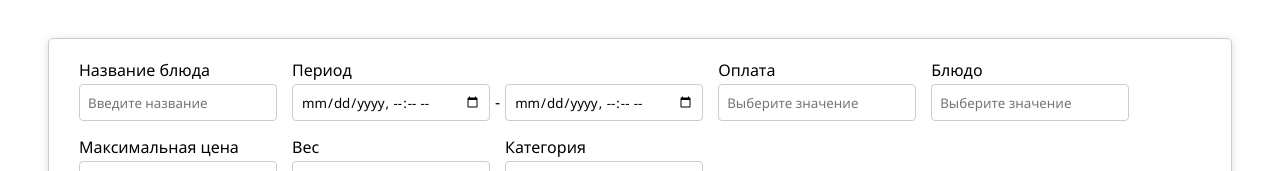
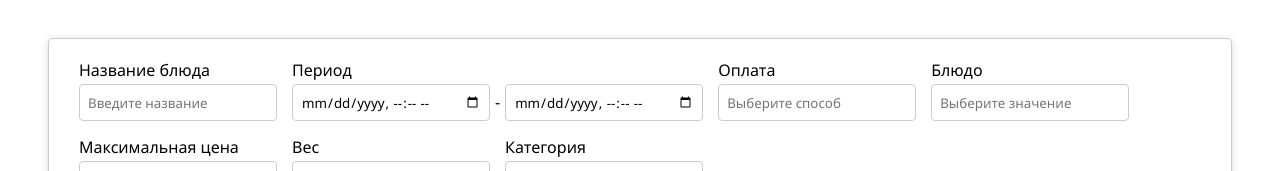
Before and after one commit to saha1616626/vkusnoroll-admin-dashboard, a React (Create React App) app: page / in a window 1280 px wide. Both pictures are taken after a click on the button "Фильтрация". Shown: the part 203-374 px from the top of the page. Built offline with nearby package versions, Linux system fonts and the light colour scheme.

Commit message:
Переделали поле select

```diff
--- a/src/components/Elements/FilterMenu.jsx
+++ b/src/components/Elements/FilterMenu.jsx
@@ -3,6 +3,7 @@
 import React from 'react';
 import PropTypes from 'prop-types';
 import FilterMultiSelect from './FilterMultiSelect';
+import FilterSelect from './FilterSelect';
 
 // Импорт стилей
 import './../../styles/elements/filterMenu.css'
@@ -87,25 +88,17 @@ const FilterMenu = ({
                         )}
 
                         {filter.type === 'select' && (
-                            <input
-                                id={filter.name}
-                                type="text"
+                            <FilterSelect
                                 placeholder={filter.placeholder || 'Выберите значение'}
-                                name={filter.name}
-                                value={formData[filter.name] || ''}
-                                onChange={(e) => handleChange(e)}
-                                onBlur={(e) => handleBlur(e, filter.options)} // Передаем массив опций
-                                className="filter-input"
-                                list={`${filter.name}-options`}
+                                options={filter.options}
+                                selectedValue={formData[filter.name] || ''}
+                                onChange={(value) => handleChange({
+                                    target: {
+                                        name: filter.name,
+                                        value: value
+                                    }
+                                })}
                             />
-                        )}
-
-                        {filter.type === 'select' && (
-                            <datalist id={`${filter.name}-options`}>
-                                {filter.options.map((option, idx) => (
-                                    <option key={idx} value={option} />
-                                ))}
-                            </datalist>
                         )}
 
                         {filter.type === 'multi-select' && (
--- a/src/components/Elements/FilterMultiSelect.jsx
+++ b/src/components/Elements/FilterMultiSelect.jsx
@@ -1,4 +1,4 @@
-// Поле для выбора нескольких значений
+// Поле для выбора нескольких значений из списка
 
 import React, { useState, useEffect, useRef, useCallback } from 'react';
 
@@ -51,7 +51,7 @@ const FilterMultiSelect = ({ placeholder, options, selectedValues, onChange }) =
         if (!selectedValues.includes(option)) {
             onChange([...selectedValues, option]);
         }
-        inputRef.current.focus();
+        inputRef.current.focus(); // После выбора элемента фокус остается на списке, список не закрывается
     };
 
     // Автоматическая фильтрация списка при вводе без учета регистра
--- a/src/components/Elements/FilterSelect.jsx
+++ b/src/components/Elements/FilterSelect.jsx
@@ -0,0 +1,107 @@
+// Поле для выбора значения из списка
+
+import React, { useState, useEffect, useRef, useCallback } from "react";
+
+// Импорт стилей
+import './../../styles/elements/filterSelect.css'
+
+const FilterSelect = ({ placeholder, options, selectedValue, onChange }) => {
+    const [inputValue, setInputValue] = useState('');
+    const [isOpen, setIsOpen] = useState(false); // Управляет видимостью выпадающего списка
+    const [displayValue, setDisplayValue] = useState('');
+    // useRef для отслеживания кликов вне компонента
+    const wrapperRef = useRef(null);
+    const inputRef = useRef(null);
+
+    // Пустой вариант выборки в начало списка
+    const allOptions = ['', ...options];
+
+    // Форматирование отображаемого значения в placeholder поля
+    const formatDisplayValue = useCallback(() => { // useCallback для мемоизации функции
+        if (selectedValue.length === 0) return ''; // Если нет выбранных элементов
+        return selectedValue.length > 28 ? selectedValue.slice(0, 25) + '...' : selectedValue;
+    }, [selectedValue]);
+
+    // Обновление displayValue (значения в placeholder) при изменении selectedValues
+    useEffect(() => { // useEffect отслеживает изменения зависимостей
+        setDisplayValue(formatDisplayValue());
+    }, [formatDisplayValue]); // Следим за изменением selectedValues (выбранные значения)
+
+    // Обработчик клика вне компонента
+    useEffect(() => {
+        const handleClickOutside = (event) => {
+            if (wrapperRef.current && !wrapperRef.current.contains(event.target)) {
+                setIsOpen(false);
+            }
+        };
+        document.addEventListener('mousedown', handleClickOutside); // Запрет на немедленное закрытие при клике на элементы списка
+        return () => document.removeEventListener('mousedown', handleClickOutside);
+    }, []);
+
+    /*
+===========================
+Обработчики событий
+===========================
+*/
+
+    // Открытие меню при нажатии на поле
+    const handleInputFocus = () => {
+        setIsOpen(true);
+        setInputValue('');
+    };
+
+    // Выбор элемента из списка
+    const handleSelect = (option) => {
+        onChange(option); // Передаем выбранное значение
+        setIsOpen(false); // Закрываем список
+    };
+
+    // Автоматическая фильтрация списка при вводе без учета регистра
+    const filteredOptions = allOptions.filter(option =>
+        option.toLowerCase().includes(inputValue.toLowerCase())
+      );
+
+    return (
+        <div className="filter-select" ref={wrapperRef}>
+
+            <input
+                ref={inputRef}
+                type="text"
+                value={isOpen ? inputValue : displayValue}
+                onChange={(e) => setInputValue(e.target.value)}
+                onFocus={handleInputFocus}
+                placeholder={
+                    selectedValue.length === 0
+                        ? [placeholder] // Отображаем в placeholder заранее созданное сообщение, если нет выбранных объектов
+                        : displayValue || 'Выберите элемент'
+                }
+                className="filter-input"
+                readOnly={isOpen} // Запрещаем ручной ввод
+            />
+
+            {isOpen && (
+                <div className="filter-select-dropdown-container">
+                    <div className="filter-select-dropdown">
+                        {filteredOptions.map((option, index) => (
+                            <div
+                                key={index}
+                                className={`filter-select-dropdown-item ${
+                                    option === selectedValue ? 'selected' : ''
+                                  } ${
+                                    option === '' ? 'filter-select-empty-option' : ''
+                                  }`}
+                                onClick={() => handleSelect(option)}
+                            >
+                                {option === '' ? 'Не выбрано' : option}
+                            </div>
+                        ))}
+                    </div>
+                </div>
+            )}
+
+        </div>
+    );
+
+};
+
+export default FilterSelect;
--- a/src/components/Pages/Dishes.jsx
+++ b/src/components/Pages/Dishes.jsx
@@ -128,7 +128,8 @@ const Dishes = () => {
             type: 'select',
             name: 'pay',
             label: 'Оплата',
-            options: ['Карта', 'Наличные']
+            options: ['Карта', 'Наличные'],
+            placeholder: 'Выберите способ'
         },
         {
             type: 'select',
--- a/src/styles/elements/filterMultiSelect.css
+++ b/src/styles/elements/filterMultiSelect.css
@@ -1,22 +1,21 @@
-/* Поле для выбора нескольких значений */
+/* Поле для выбора нескольких значений из списка */
 
 /* Контейнер выпадающего меню */
 .multi-select {
     display: flex;
     flex-direction: column;
-    position: absolute;
-    /* position: relative; */
+    position: relative;
 }
 
 /* Контейнер выпадающего списка */
 .multi-select-element-container {
-
+    position: absolute;
     background-color: white; /* Цвет заднего фона */
     border: 1px solid #ccc; /* Цвет рамки */
     border-radius: 5px; /* С округленными углами */
     box-shadow: 0 2px 8px rgba(0, 0, 0, 0.15); /* Тень для меню */
     z-index: 1; /* Размещение поверх других элементов */
-    margin-top: 5px;
+    margin-top: 45px;
     max-height: 200px;
     overflow-y: auto; /* Скролл */
     width: 197.46px;
--- /dev/null
+++ b/src/styles/elements/filterSelect.css
@@ -0,0 +1,57 @@
+/* Поле для выбора значения из списка */
+
+/* Контейнер выпадающего меню */
+.filter-select {
+    display: flex;
+    flex-direction: column;
+    position: relative;
+}
+
+/* Контейнер выпадающего списка */
+.filter-select-dropdown-container {
+    position: absolute;
+    background-color: white;
+    /* Цвет заднего фона */
+    border: 1px solid #ccc;
+    /* Цвет рамки */
+    border-radius: 5px;
+    /* С округленными углами */
+    box-shadow: 0 2px 8px rgba(0, 0, 0, 0.15);
+    /* Тень для меню */
+    z-index: 1;
+    /* Размещение поверх других элементов */
+    margin-top: 45px;
+    max-height: 200px;
+    overflow-y: auto;
+    /* Скролл */
+    width: 197.46px;
+}
+
+/* Выпадающее меню - список невыбранных объектов */
+.filter-select-dropdown {
+    position: relative;
+    border-end-start-radius: 5px;
+    border-end-end-radius: 5px;
+}
+
+/* Элементы выпадающего меню - невыбранные объекты */
+.filter-select-dropdown-item {
+    padding: 8px;
+    cursor: pointer;
+    transition: background-color 0.2s;
+}
+.filter-select-dropdown-item:hover {
+    background-color: #f0f0f0;
+    /* Цвет при наведении */
+}
+/* Выбранный элемент */
+.filter-select-dropdown-item.selected {
+    background-color: #e0e0e0;
+    font-weight: 500;
+}
+
+/* Пустой элемент списка */
+.filter-select-empty-option {
+    color: #666;
+    font-style: italic;
+}
```
Lines whose indentation alone changed are shown as unchanged.
